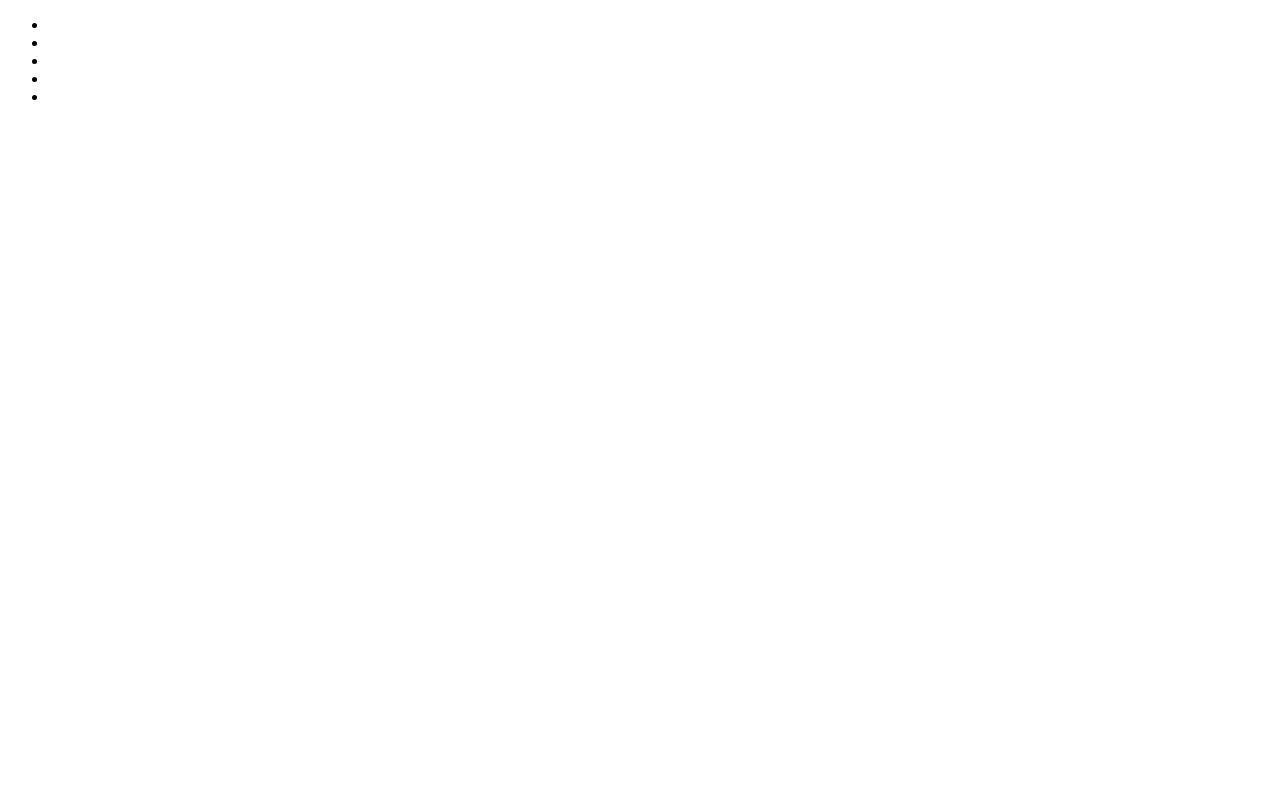
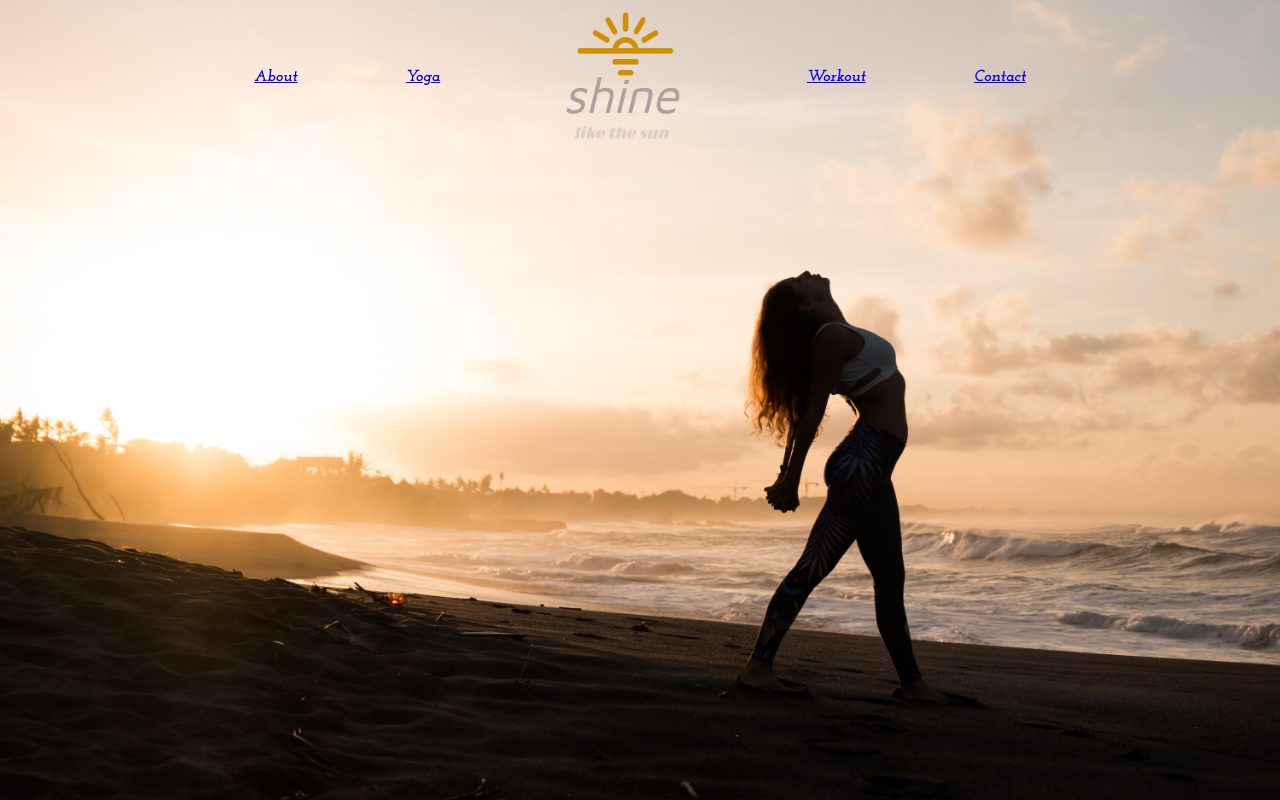
Before and after one commit to Haru-na/love-yourself, a plain HTML site: page index.html in a window 1280 px wide. Drawn offline with nearby package versions, Linux system fonts and the light colour scheme.

Commit message:
header変えたよ

```diff
--- a/assets/css/reset.css
+++ b/assets/css/reset.css
@@ -0,0 +1,103 @@
+/*
+html5doctor.com Reset Stylesheet
+v1.6.1
+Last Updated: 2010-09-17
+Author: Richard Clark - http://richclarkdesign.com
+Twitter: @rich_clark
+*/
+
+html, body, div, span, object, iframe,
+h1, h2, h3, h4, h5, h6, p, blockquote, pre,
+abbr, address, cite, code,
+del, dfn, em, img, ins, kbd, q, samp,
+small, strong, sub, sup, var,
+b, i,
+dl, dt, dd, ol, ul, li,
+fieldset, form, label, legend,
+table, caption, tbody, tfoot, thead, tr, th, td,
+article, aside, canvas, details, figcaption, figure,
+footer, header, hgroup, menu, nav, section, summary,
+time, mark, audio, video {
+margin:0;
+padding:0;
+border:0;
+outline:0;
+font-size:100%;
+vertical-align:baseline;
+background:transparent;
+}
+
+body {
+line-height:1;
+}
+
+article,aside,details,figcaption,figure,
+footer,header,hgroup,menu,nav,section {
+display:block;
+}
+
+nav,ul {
+list-style:none;
+}
+
+blockquote, q {
+quotes:none;
+}
+
+blockquote:before, blockquote:after,
+q:before, q:after {
+content:'';
+content:none;
+}
+
+a {
+margin:0;
+padding:0;
+font-size:100%;
+vertical-align:baseline;
+background:transparent;
+}
+
+/* change colours to suit your needs */
+ins {
+background-color:#ff9;
+color:#000;
+text-decoration:none;
+}
+
+/* change colours to suit your needs */
+mark {
+background-color:#ff9;
+color:#000;
+font-style:italic;
+font-weight:bold;
+}
+
+del {
+text-decoration: line-through;
+}
+
+abbr[title], dfn[title] {
+border-bottom:1px dotted;
+cursor:help;
+}
+
+table {
+border-collapse:collapse;
+border-spacing:0;
+}
+
+/* change border colour to suit your needs
+*/
+hr {
+display:block;
+height:1px;
+border:0;
+border-top:1px solid #cccccc;
+margin:1em 0;
+padding:0;
+}
+
+input, select {
+vertical-align:middle;
+}
--- a/assets/css/style.css
+++ b/assets/css/style.css
@@ -0,0 +1,32 @@
+
+*{
+    margin: o;
+    padding: 0;
+}
+.toppage{
+    background-image: url(../img/avrielle-suleiman-u0sviAL9pJM-unsplash.jpg);
+    background-size: cover;
+    height: 100vh;
+    width: 100vw;
+
+}
+.nav{
+    display: flex;
+    justify-content: space-around;
+    align-items: center;
+
+
+}
+.logo{
+    width: 150px;
+    height: 150px;
+}
+.nav {
+    padding-right: 200px;
+    padding-left: 200px;
+
+
+}
+li{
+    font-family: 'Josefin Slab', serif;
+}
--- a/index.html
+++ b/index.html
@@ -7,25 +7,31 @@
     <meta name="viewport" content="width=device-width, initial-scale=1.0">
     <link rel="stylesheet" href="./assets/css/reset.css">
     <link rel="stylesheet" href="./assets/css/style.css">
+    <link rel="preconnect" href="https://fonts.gstatic.com">
+<link href="https://fonts.googleapis.com/css2?family=Josefin+Slab:ital,wght@1,700&display=swap" rel="stylesheet">
+
+
 
     <title>love-yourself</title>
 </head>
 
 <body>
-    <div class="toppage"></div>
-    <header>
-        <nav>
-            <ul>
-                <li></li>
-                <li></li>
-                <li></li>
-                <li></li>
-                <li></li>
-            </ul>
+    <div class="toppage">
+        <ul class="nav">
+            <li><a href="about">About</a></li>
+            <li><a href="yoga">Yoga</a></li>
+            <li><img class="logo" src="./assets/img/shine-logo (1).png" alt=""></li>
+            <li><a href="workout">Workout</a></li>
+            <li><a href="contact">Contact</a></li>
 
-        </nav>
+        </ul>
 
-    </header>
+    </div>
+
+
+
+
+
     <div class="main">
         <h1></h1>
     </div>
```
Also changed, not shown: assets/img/shine-logo (1).png (added).
